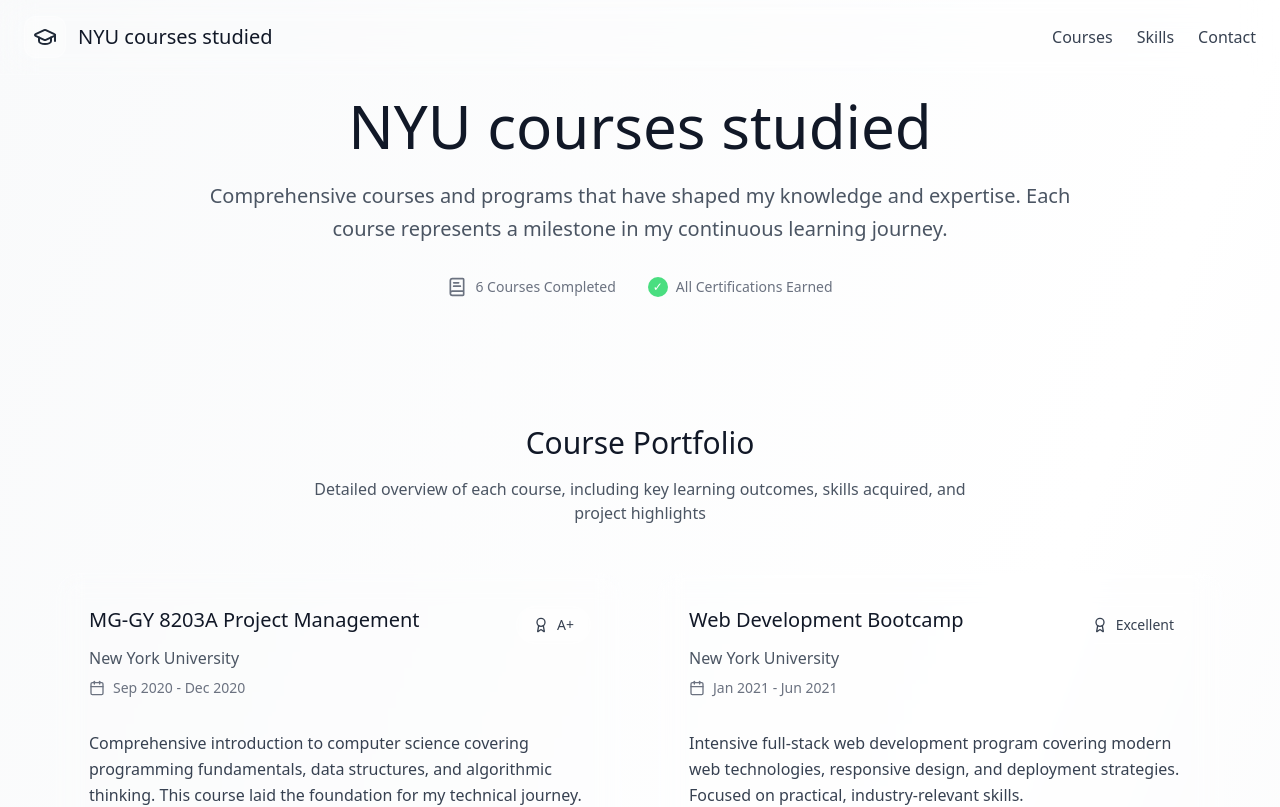
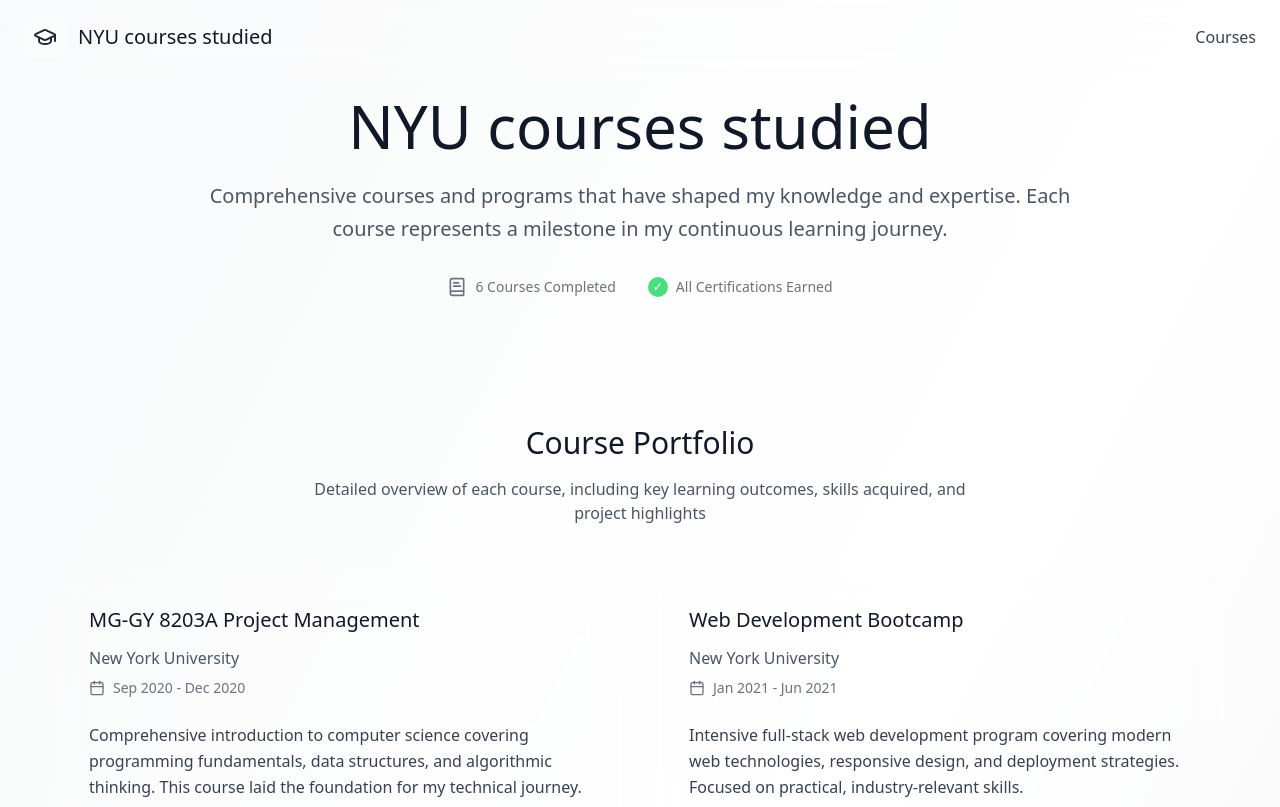
Before and after one commit to hamidrizvi4/course-chronicle-display, a React (Vite) app: page / in a window 1280 px wide. Shown: the top 807 px of the page. Built offline with nearby package versions, Linux system fonts and the light colour scheme.

Commit message:
Remove sections and grades
Remove "Let's Connect" and "Skills & Technologies" sections, and the grades from the course cards.

```diff
--- a/src/components/CourseCard.tsx
+++ b/src/components/CourseCard.tsx
@@ -1,5 +1,5 @@
 
-import { BookOpen, Calendar, Award } from "lucide-react";
+import { BookOpen, Calendar } from "lucide-react";
 
 interface CourseCardProps {
   title: string;
@@ -7,7 +7,6 @@ interface CourseCardProps {
   duration: string;
   description: string;
   skills: string[];
-  grade?: string;
   highlights: string[];
   category: string;
 }
@@ -18,15 +17,13 @@ const CourseCard = ({
   duration,
   description,
   skills,
-  grade,
   highlights,
   category
 }: CourseCardProps) => {
   return (
     <div className="bg-white/10 backdrop-blur-md rounded-3xl border border-white/20 hover:bg-white/15 transition-all duration-300 overflow-hidden group">
       <div className="p-8">
-        <div className="flex items-start justify-between mb-6">
-          <div className="flex-1">
+        <div className="mb-6">
           <h3 className="text-xl font-medium text-gray-900 mb-3 group-hover:text-gray-700 transition-colors">
             {title}
           </h3>
@@ -35,13 +32,6 @@ const CourseCard = ({
             <Calendar className="h-4 w-4 mr-2" />
             {duration}
           </div>
-          </div>
-          {grade && (
-            <div className="flex items-center bg-white/20 backdrop-blur-sm text-gray-700 px-4 py-2 rounded-full text-sm font-light border border-white/30">
-              <Award className="h-4 w-4 mr-2" />
-              {grade}
-            </div>
-          )}
         </div>
 
         <p className="text-gray-700 mb-6 leading-relaxed font-light">{description}</p>
--- a/src/components/Header.tsx
+++ b/src/components/Header.tsx
@@ -18,12 +18,6 @@ const Header = () => {
             <a href="#courses" className="text-gray-700 hover:text-gray-900 transition-colors font-light">
               Courses
             </a>
-            <a href="#skills" className="text-gray-700 hover:text-gray-900 transition-colors font-light">
-              Skills
-            </a>
-            <a href="#contact" className="text-gray-700 hover:text-gray-900 transition-colors font-light">
-              Contact
-            </a>
           </nav>
         </div>
       </div>
--- a/src/pages/Index.tsx
+++ b/src/pages/Index.tsx
@@ -1,7 +1,7 @@
+
 import Header from "../components/Header";
 import CourseCard from "../components/CourseCard";
-import SkillsSection from "../components/SkillsSection";
-import { BookText, Mail, Phone, MapPin } from "lucide-react";
+import { BookText } from "lucide-react";
 
 const Index = () => {
   const courses = [
@@ -11,7 +11,6 @@ const Index = () => {
       duration: "Sep 2020 - Dec 2020",
       description: "Comprehensive introduction to computer science covering programming fundamentals, data structures, and algorithmic thinking. This course laid the foundation for my technical journey.",
       skills: ["Python Programming", "Data Structures", "Algorithms", "Problem Solving", "Object-Oriented Programming"],
-      grade: "A+",
       highlights: [
         "Built a complete student management system using Python",
         "Implemented sorting and searching algorithms from scratch",
@@ -26,7 +25,6 @@ const Index = () => {
       duration: "Jan 2021 - Jun 2021",
       description: "Intensive full-stack web development program covering modern web technologies, responsive design, and deployment strategies. Focused on practical, industry-relevant skills.",
       skills: ["HTML5", "CSS3", "JavaScript", "React", "Node.js", "MongoDB", "Git"],
-      grade: "Excellent",
       highlights: [
         "Developed 5 full-stack web applications",
         "Collaborated on team projects using Agile methodology",
@@ -41,7 +39,6 @@ const Index = () => {
       duration: "Sep 2021 - Dec 2021",
       description: "Advanced mathematical concepts essential for computer science including discrete mathematics, linear algebra, and calculus applications in computing.",
       skills: ["Discrete Mathematics", "Linear Algebra", "Calculus", "Statistics", "Mathematical Modeling"],
-      grade: "A",
       highlights: [
         "Solved complex mathematical proofs and theorems",
         "Applied mathematical concepts to real-world computing problems",
@@ -56,7 +53,6 @@ const Index = () => {
       duration: "Feb 2022 - May 2022",
       description: "Comprehensive study of database systems, design principles, and management techniques. Covered both relational and NoSQL databases with hands-on projects.",
       skills: ["SQL", "Database Design", "PostgreSQL", "MongoDB", "Data Modeling", "Query Optimization"],
-      grade: "A+",
       highlights: [
         "Designed and implemented a complete e-commerce database",
         "Optimized complex queries for performance improvements",
@@ -71,7 +67,6 @@ const Index = () => {
       duration: "Jun 2022 - Sep 2022",
       description: "Introduction to machine learning concepts, algorithms, and practical applications. Hands-on experience with popular ML libraries and frameworks.",
       skills: ["Python", "Scikit-learn", "TensorFlow", "Data Analysis", "Statistical Learning", "Neural Networks"],
-      grade: "A",
       highlights: [
         "Built predictive models for real-world datasets",
         "Implemented machine learning algorithms from scratch",
@@ -86,7 +81,6 @@ const Index = () => {
       duration: "Oct 2022 - Jan 2023",
       description: "Software development lifecycle, design patterns, testing methodologies, and project management. Emphasis on building scalable and maintainable software systems.",
       skills: ["Software Architecture", "Design Patterns", "Testing", "Agile Development", "Version Control", "CI/CD"],
-      grade: "Excellent",
       highlights: [
         "Led a team of 6 developers on a major project",
         "Implemented comprehensive testing strategies",
@@ -144,33 +138,6 @@ const Index = () => {
         </div>
       </section>
 
-      <SkillsSection />
-
-      {/* Contact Section */}
-      <section id="contact" className="py-16 bg-white/10 backdrop-blur-md border-t border-white/20">
-        <div className="container mx-auto px-6 text-center">
-          <h2 className="text-3xl font-light text-gray-900 mb-4">Let's Connect</h2>
-          <p className="text-gray-600 mb-8 max-w-2xl mx-auto font-light">
-            Interested in discussing my educational background or potential opportunities? I'd love to hear from you.
-          </p>
-
-          <div className="flex flex-col md:flex-row items-center justify-center space-y-4 md:space-y-0 md:space-x-8">
-            <div className="flex items-center text-gray-700">
-              <Mail className="h-5 w-5 mr-2" />
-              <span className="font-light">your.email@example.com</span>
-            </div>
-            <div className="flex items-center text-gray-700">
-              <Phone className="h-5 w-5 mr-2" />
-              <span className="font-light">+1 (555) 123-4567</span>
-            </div>
-            <div className="flex items-center text-gray-700">
-              <MapPin className="h-5 w-5 mr-2" />
-              <span className="font-light">New York, NY</span>
-            </div>
-          </div>
-        </div>
-      </section>
-
       {/* Footer */}
       <footer className="bg-white/10 backdrop-blur-md text-gray-600 py-8 px-6 border-t border-white/20">
         <div className="container mx-auto text-center">
```
Lines whose indentation alone changed are shown as unchanged.
